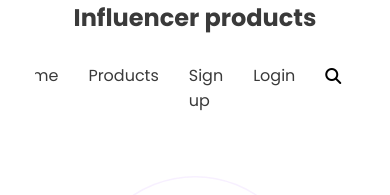
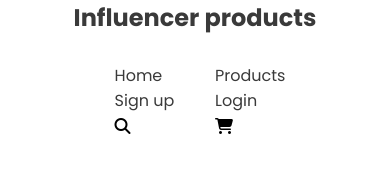
Before and after one commit to shamimkxo19/influencer-products, a plain HTML site: page index.html in a window 390 px wide. Shown: the top 195 px of the page. Drawn offline with Linux system fonts and the light colour scheme.

Commit message:
responsiveness change for lower resolution displays

```diff
--- a/style.css
+++ b/style.css
@@ -203,7 +203,7 @@ footer{
     overflow-x: hidden;
   }
   nav {
-    margin: 0px 30px;
+    /* margin: 0px 30px; */
     align-items: center;
     flex-direction: column;
     text-align: ;
@@ -250,6 +250,10 @@ footer{
     display: grid;
     grid-template-columns: repeat(3, 1fr);
   }
+  .sponsor img{
+    width: 80%;
+    height: auto;
+  }
   .card-container{
     grid-template-columns: repeat(1, 1fr);
     align-items: center;
@@ -269,6 +273,9 @@ footer{
   .main-last{
     flex-direction: column;
     gap: 20px;
+  }
+  nav ul li{
+    white-space: nowrap;
   }
 }
 
@@ -328,4 +335,21 @@ footer{
   .nav ul{
    margin-top: 50px;
   }
+  nav ul li{
+    white-space: nowrap;
+  }
 }
+@media screen and (max-width: 470px) {
+  body {
+    margin: 0;
+  }
+
+  nav ul {
+    display: grid;
+    grid-template-columns: repeat(2, 1fr);
+  }
+
+  nav ul li {
+    white-space: nowrap;
+  }
+}
```
